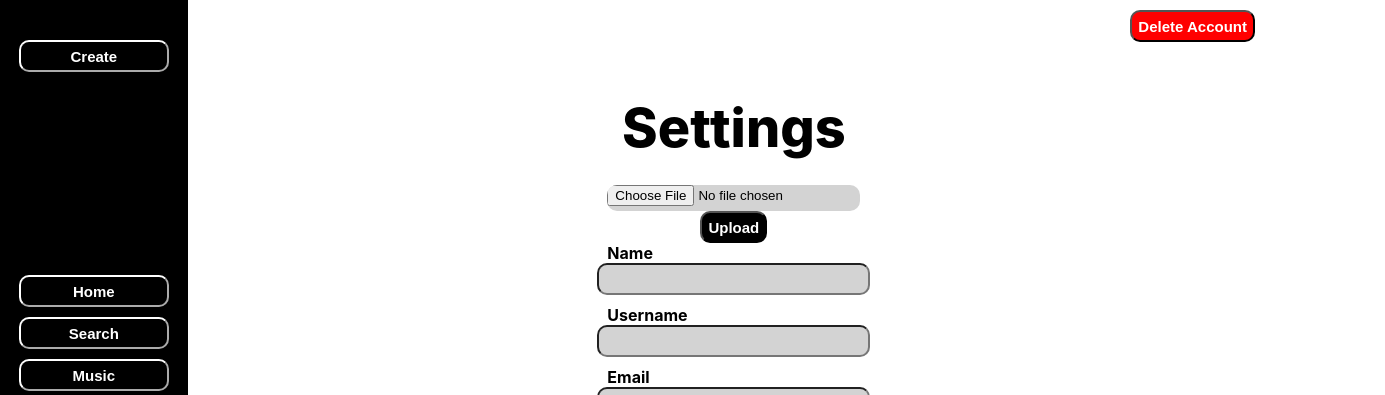
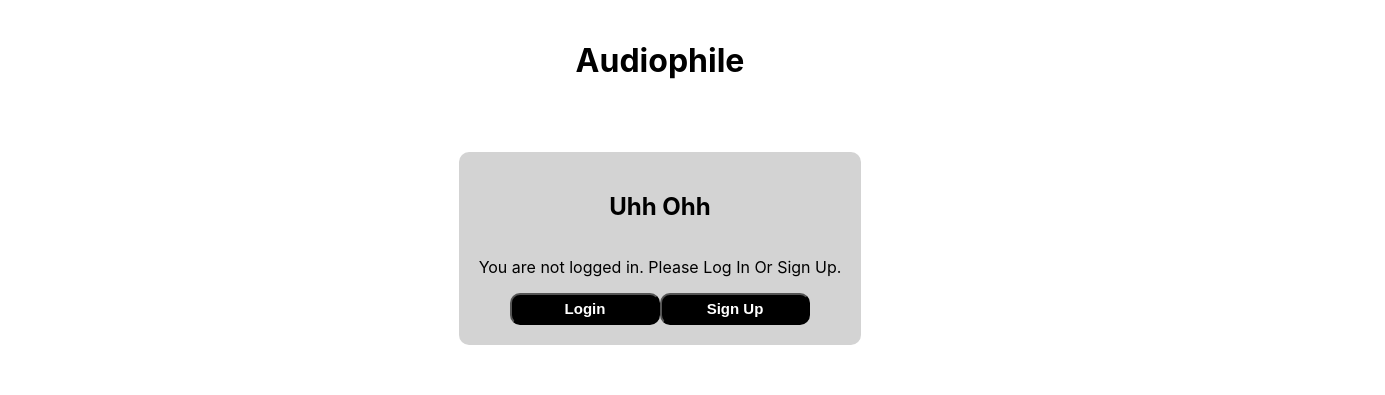
Before and after one commit to Shadowfear36/Audiophile, a React (Create React App) app in the folder client/audiophile/: page /settings in a window 1280 px wide. Shown: the top 395 px of the page, 1385 px wide, since content can reach past the window. Built offline with nearby package versions, Linux system fonts and the light colour scheme.

Commit message:
Added Login Check Across Pages

```diff
--- a/client/audiophile/src/App.css
+++ b/client/audiophile/src/App.css
@@ -116,3 +116,33 @@ form > label {
   align-items: center;
   justify-content: center;
 }
+
+#notloggedIn {
+  display: flex;
+  flex-direction: column;
+  height: 100vh;
+  width: 100vw;
+  align-items: center;
+  text-align: center;
+  padding: 20px;
+}
+
+#btn-log {
+  display: flex;
+  flex-direction: row;
+  align-items: center;
+  justify-content: center;
+}
+
+#btn-log > button {
+  width: 150px;
+}
+
+#log-container {
+  display: flex;
+  flex-direction: column;
+  background-color: lightgray;
+  padding: 20px;
+  border-radius: 10px;
+  margin-top: 50px;
+}
--- a/client/audiophile/src/components/Album/AlbumPage.js
+++ b/client/audiophile/src/components/Album/AlbumPage.js
@@ -76,7 +76,7 @@ export default function AlbumPage() {
   }
 
   return (
-    <div id="album-page-container">
+  userState.isLoggedIn ?  <div id="album-page-container">
       <Navbar />
       <div id="album-page-wrapper">
           <div id="home-card-container">
@@ -132,6 +132,18 @@ export default function AlbumPage() {
             <AudioPlayer />
           </div>
       </div>
+    </div> : <div id="notloggedIn">
+      <div>
+        <h1>Audiophile</h1>
+      </div>
+      <div id="log-container">
+        <h2>Uhh Ohh</h2>
+        <p>You are not logged in. Please Log In Or Sign Up.</p>
+        <div id="btn-log">
+          <button onClick={() => navigate('/')}>Login</button>
+          <button onClick={() => navigate('/signup')}>Sign Up</button>
+        </div>
+      </div>
     </div>
   )
 }
--- a/client/audiophile/src/components/Create/CreatePage.js
+++ b/client/audiophile/src/components/Create/CreatePage.js
@@ -1,4 +1,4 @@
-import React, { useState } from 'react'
+import React, { useState, useContext } from 'react'
 import './createpage.css';
 import AudioUploadForm from '../AudioUploadForm';
 import Navbar from '../Navbar';
@@ -6,6 +6,8 @@ import HomeCard from '../Home/HomeCard';
 import CAlbums from './CAlbums';
 import CSongs from './CSongs';
 import CPlaylists from './CPlaylists';
+import { UserContext } from "../../context/user";
+import { useNavigate } from 'react-router-dom';
 
 /**
  * Component for showing create form for Songs, Albums, and Playlists.
@@ -18,6 +20,11 @@ import CPlaylists from './CPlaylists';
  */
 
 export default function CreatePage() {
+
+  const navigate = useNavigate();
+
+  // initialize User Context
+  const { userState, setUserState } = useContext(UserContext);
 
   const [pageState, setPageState] = useState(1)
 
@@ -33,7 +40,7 @@ export default function CreatePage() {
 
 
   return (
-    <div id="create-page-container">
+    userState.isLoggedIn ? <div id="create-page-container">
       <Navbar />
       <div id="create-wrapper">
         <div id="btn-wrapper-create">
@@ -43,6 +50,18 @@ export default function CreatePage() {
         </div>
         {renderPage()}
       </div>
+    </div> : <div id="notloggedIn">
+      <div>
+        <h1>Audiophile</h1>
+      </div>
+      <div id="log-container">
+        <h2>Uhh Ohh</h2>
+        <p>You are not logged in. Please Log In Or Sign Up.</p>
+        <div id="btn-log">
+          <button onClick={() => navigate('/')}>Login</button>
+          <button onClick={() => navigate('/signup')}>Sign Up</button>
+        </div>
+      </div>
     </div>
   )
 }
--- a/client/audiophile/src/components/Home/Home.js
+++ b/client/audiophile/src/components/Home/Home.js
@@ -1,11 +1,11 @@
-import React, { useEffect, useState } from 'react'
+import React, { useEffect, useState, useContext } from 'react'
 import './home.css';
 import AudioPlayer from '../AudioPlayer'
 import Navbar from '../Navbar.js';
 import SongCard from '../SongCard'
 import AlbumItem from '../AlbumItem';
 import { useNavigate } from 'react-router-dom';
-
+import { UserContext } from "../../context/user";
 /**
  * Component for showing trending songs, albums, and playlists. Sorted by likes & comments length.
  *
@@ -20,6 +20,9 @@ export default function Home() {
   const [songs, setSongs] = useState([]);
   const [albums, setAlbums] = useState([]);
   const [playlists, setPlaylists] = useState([]);
+
+  // initialize User Context
+  const { userState, setUserState } = useContext(UserContext);
 
   const navigate = useNavigate();
 
@@ -54,7 +57,7 @@ export default function Home() {
   });
 
   return (
-    <div id="home-container">
+    userState.isLoggedIn ? <div id="home-container">
         <Navbar/>
         <div id="home-wrapper">
           <h2>Trending</h2>
@@ -74,6 +77,18 @@ export default function Home() {
                 <AudioPlayer />
             </div>
         </div>
+    </div> : <div id="notloggedIn">
+      <div>
+        <h1>Audiophile</h1>
+      </div>
+      <div id="log-container">
+        <h2>Uhh Ohh</h2>
+        <p>You are not logged in. Please Log In Or Sign Up.</p>
+        <div id="btn-log">
+          <button onClick={() => navigate('/')}>Login</button>
+          <button onClick={() => navigate('/signup')}>Sign Up</button>
+        </div>
+      </div>
     </div>
   )
 }
--- a/client/audiophile/src/components/Music/Music.js
+++ b/client/audiophile/src/components/Music/Music.js
@@ -4,7 +4,7 @@ import Navbar from '../Navbar';
 import AudioPlayer from '../AudioPlayer';
 import SongList from '../SongList';
 import { UserContext } from "../../context/user";
-
+import { useNavigate } from 'react-router-dom';
 /**
  * Component for showing Users Liked Music
  *
@@ -18,6 +18,8 @@ import { UserContext } from "../../context/user";
 export default function Music() {
   const [songs, setSongs] = useState([]);
 
+  const navigate = useNavigate();
+
   // initialize User Context
   const { userState, setUserState } = useContext(UserContext);
 
@@ -28,7 +30,7 @@ export default function Music() {
 
   console.log(songs);
   return (
-    <div id="music-page-container">
+    userState.isLoggedIn ? <div id="music-page-container">
       <Navbar/>
       <div id="music-page-wrapper">
         <h2>Liked Songs</h2>
@@ -41,6 +43,18 @@ export default function Music() {
                 <AudioPlayer />
         </div>
       </div>
+    </div> : <div id="notloggedIn">
+      <div>
+        <h1>Audiophile</h1>
+      </div>
+      <div id="log-container">
+        <h2>Uhh Ohh</h2>
+        <p>You are not logged in. Please Log In Or Sign Up.</p>
+        <div id="btn-log">
+          <button onClick={() => navigate('/')}>Login</button>
+          <button onClick={() => navigate('/signup')}>Sign Up</button>
+        </div>
+      </div>
     </div>
   )
 }
--- a/client/audiophile/src/components/Playlist/PlaylistPage.js
+++ b/client/audiophile/src/components/Playlist/PlaylistPage.js
@@ -79,7 +79,7 @@ export default function PlaylistPage() {
   })
 
   return (
-    <div id="album-page-container">
+    userState.isLoggedIn ? <div id="album-page-container">
       <Navbar />
         <div id="album-page-wrapper">
 
@@ -128,6 +128,18 @@ export default function PlaylistPage() {
             <AudioPlayer />
         </div>
         </div>
+    </div> : <div id="notloggedIn">
+      <div>
+        <h1>Audiophile</h1>
+      </div>
+      <div id="log-container">
+        <h2>Uhh Ohh</h2>
+        <p>You are not logged in. Please Log In Or Sign Up.</p>
+        <div id="btn-log">
+          <button onClick={() => navigate('/')}>Login</button>
+          <button onClick={() => navigate('/signup')}>Sign Up</button>
+        </div>
+      </div>
     </div>
   )
 }
--- a/client/audiophile/src/components/Profile/Profile.js
+++ b/client/audiophile/src/components/Profile/Profile.js
@@ -1,4 +1,4 @@
-import React, { useEffect, useState } from 'react'
+import React, { useEffect, useState, useContext } from 'react'
 import './profile.css';
 import Navbar from '../Navbar';
 import PSongs from './PSongs';
@@ -6,6 +6,8 @@ import { useParams } from 'react-router-dom';
 import AudioPlayer from '../AudioPlayer';
 import PAlbums from './PAlbums';
 import PPlaylists from './PPlaylists';
+import { UserContext } from '../../context/user';
+import { useNavigate } from 'react-router-dom';
 
 /**
  * Component for showing details of the users profile or other users profiles.
@@ -25,6 +27,10 @@ export default function Profile() {
   const [playlists, setPlaylists] = useState([]);
   const [image, setImage] = useState(null);
   const [pageState, setPageState] = useState(1);
+
+  const { userState, setUserState } = useContext(UserContext);
+
+  const navigate = useNavigate();
 
 
   useEffect(() => {
@@ -62,7 +68,7 @@ export default function Profile() {
 
 
   return (
-    <div id="profile-page-container">
+    userState.isLoggedIn ? <div id="profile-page-container">
         <Navbar />
         <div id="profile-wrapper">
             <div id="profile-hdr">
@@ -84,6 +90,18 @@ export default function Profile() {
               </div>
             </div>
         </div>
+    </div> : <div id="notloggedIn">
+      <div>
+        <h1>Audiophile</h1>
+      </div>
+      <div id="log-container">
+        <h2>Uhh Ohh</h2>
+        <p>You are not logged in. Please Log In Or Sign Up.</p>
+        <div id="btn-log">
+          <button onClick={() => navigate('/')}>Login</button>
+          <button onClick={() => navigate('/signup')}>Sign Up</button>
+        </div>
+      </div>
     </div>
   )
 }
--- a/client/audiophile/src/components/Search/Search.js
+++ b/client/audiophile/src/components/Search/Search.js
@@ -1,8 +1,10 @@
-import React, { useState, useEffect } from 'react'
+import React, { useState, useEffect, useContext } from 'react'
 import './search.css';
 import Navbar from '../Navbar.js';
 import AudioPlayer from '../AudioPlayer';
 import { useNavigate } from 'react-router-dom';
+import { UserContext } from '../../context/user';
+
 
 /**
  * Component for Allowing Users To Search other Users, Albums, Songs, & Playlists.
@@ -23,6 +25,8 @@ const [users, setUsers] = useState([]);
 const [songs, setSongs] = useState([]);
 const [albums, setAlbums] = useState([]);
 const [playlists, setPlaylists] = useState([]);
+
+const { userState, setUserState } = useContext(UserContext);
 
 useEffect(() => {
   fetch(`http://localhost:3000/search/${searchTerm}`)
@@ -67,7 +71,7 @@ const renderPlaylists = playlists.map(playlist => {
 });
 
   return (
-    <div id="search-container">
+    userState.isLoggedIn ? <div id="search-container">
       <Navbar />
       <div id="search-wrapper">
           <h2>Search</h2>
@@ -100,6 +104,18 @@ const renderPlaylists = playlists.map(playlist => {
                 <AudioPlayer />
           </div>
       </div>
+    </div> : <div id="notloggedIn">
+      <div>
+        <h1>Audiophile</h1>
+      </div>
+      <div id="log-container">
+        <h2>Uhh Ohh</h2>
+        <p>You are not logged in. Please Log In Or Sign Up.</p>
+        <div id="btn-log">
+          <button onClick={() => navigate('/')}>Login</button>
+          <button onClick={() => navigate('/signup')}>Sign Up</button>
+        </div>
+      </div>
     </div>
   )
 }
--- a/client/audiophile/src/components/Settings/Settings.js
+++ b/client/audiophile/src/components/Settings/Settings.js
@@ -97,7 +97,7 @@ export default function Settings() {
   };
 
   return (
-    <div id="settings-page-container">
+    userState.isLoggedIn ? <div id="settings-page-container">
       <Navbar/>
       <div id="settings-container">
         <h2>Settings</h2>
@@ -121,6 +121,18 @@ export default function Settings() {
                 <AudioPlayer />
       </div>
       </div>
+    </div> : <div id="notloggedIn">
+      <div>
+        <h1>Audiophile</h1>
+      </div>
+      <div id="log-container">
+        <h2>Uhh Ohh</h2>
+        <p>You are not logged in. Please Log In Or Sign Up.</p>
+        <div id="btn-log">
+          <button onClick={() => navigate('/')}>Login</button>
+          <button onClick={() => navigate('/signup')}>Sign Up</button>
+        </div>
+      </div>
     </div>
   )
 }
--- a/client/audiophile/src/components/Song/SongPage.js
+++ b/client/audiophile/src/components/Song/SongPage.js
@@ -61,7 +61,7 @@ export default function SongPage() {
     </div>
   })
   return (
-    <div id="song-page-container">
+    userState.isLoggedIn ? <div id="song-page-container">
       <Navbar />
       <div id="song-page-wrapper">
         <SongCard song={song}/>
@@ -78,6 +78,18 @@ export default function SongPage() {
           <AudioPlayer />
         </div>
       </div>
+    </div> : <div id="notloggedIn">
+      <div>
+        <h1>Audiophile</h1>
+      </div>
+      <div id="log-container">
+        <h2>Uhh Ohh</h2>
+        <p>You are not logged in. Please Log In Or Sign Up.</p>
+        <div id="btn-log">
+          <button onClick={() => navigate('/')}>Login</button>
+          <button onClick={() => navigate('/signup')}>Sign Up</button>
+        </div>
+      </div>
     </div>
   )
 }
```
